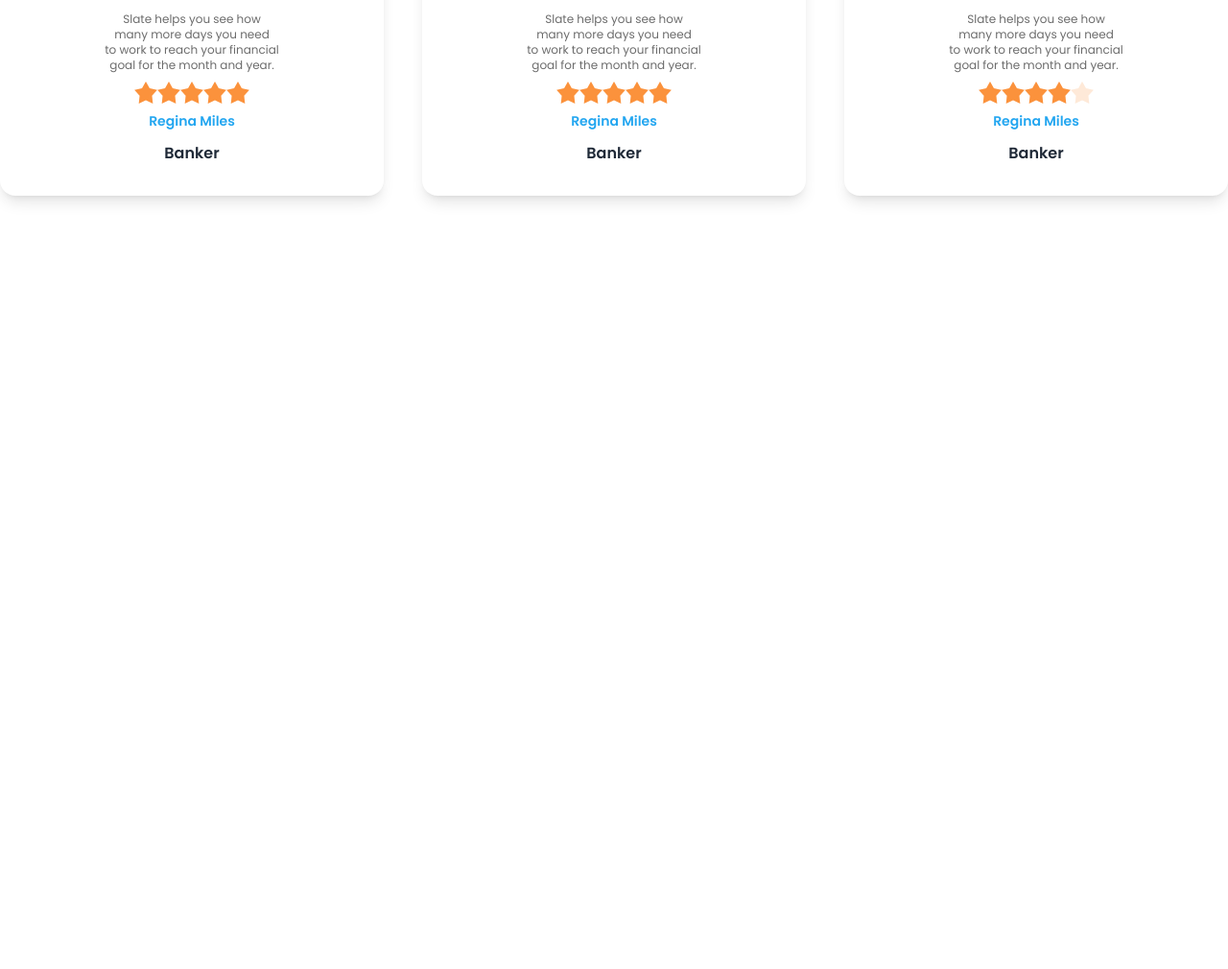
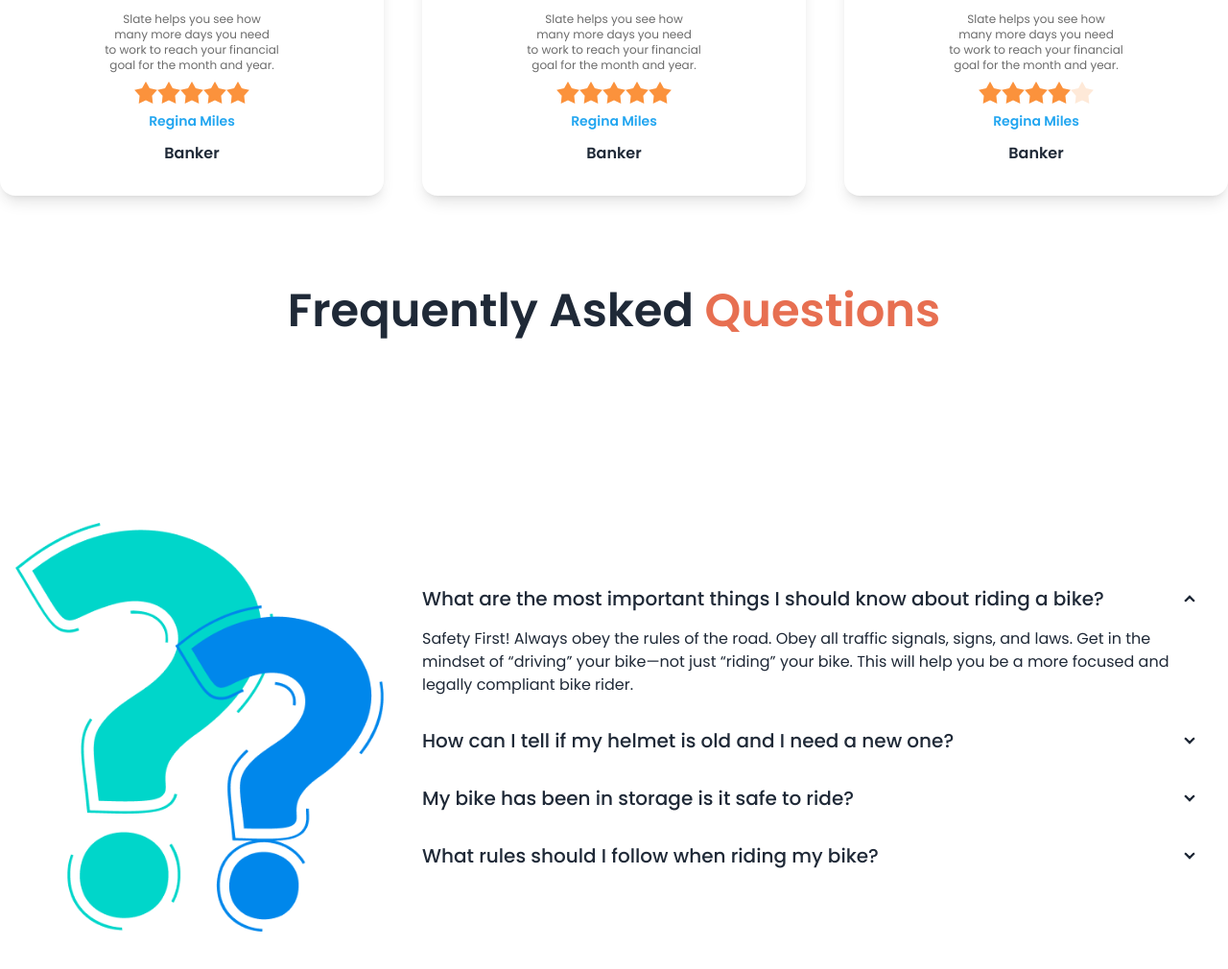
Before and after one commit to khotijaakther/Biker-Zone, a plain HTML site: page index.html in a window 1280 px wide. Shown: the part 2177-3187 px from the top of the page at 96% size. Before the commit the page ends 2477 px from the top, so only its background shows below. Drawn offline with nearby package versions, Linux system fonts and the light colour scheme.

Commit message:
added faq section

```diff
--- a/index.html
+++ b/index.html
@@ -261,6 +261,52 @@
                       </div>
                   </div>
               </section>
+              <!--faq section-->
+              <section class="my-24">
+                <h3 class="text-5xl font-semibold text-center">Frequently Asked <span class="text-bike-primary">Questions</span></h3>
+                <div class="hero min-h-screen pt-5">
+                  <div class="hero-content flex-col lg:flex-row gap-6">
+                    <img src="/images/others/faq.png" class="w-1/2 lg:max-w-sm" />
+                    <div>
+                      <div class="collapse collapse-arrow">
+                        <input type="radio" name="my-accordion-2" checked="checked" />
+                        <div class="collapse-title text-xl font-medium">
+                          What are the most important things I should know about riding a bike?
+                        </div>
+                        <div class="collapse-content">
+                          <p>Safety First! Always obey the rules of the road. Obey all traffic signals, signs, and laws. Get in the mindset of “driving” your bike—not just “riding” your bike. This will help you be a more focused and legally compliant bike rider. </p>
+                        </div>
+                      </div>
+                      <div class="collapse collapse-arrow">
+                        <input type="radio" name="my-accordion-2" />
+                        <div class="collapse-title text-xl font-medium">
+                          How can I tell if my helmet is old and I need a new one?
+                        </div>
+                        <div class="collapse-content">
+                          <p>Safety First! Always obey the rules of the road. Obey all traffic signals, signs, and laws. Get in the mindset of “driving” your bike—not just “riding” your bike. This will help you be a more focused and legally compliant bike rider. </p>
+                        </div>
+                      </div>
+                      <div class="collapse collapse-arrow">
+                        <input type="radio" name="my-accordion-2" />
+                        <div class="collapse-title text-xl font-medium">
+                          My bike has been in storage is it safe to ride?
+                        </div>
+                        <div class="collapse-content">
+                          <p>Safety First! Always obey the rules of the road. Obey all traffic signals, signs, and laws. Get in the mindset of “driving” your bike—not just “riding” your bike. This will help you be a more focused and legally compliant bike rider. </p>
+                        </div>
+                        <div class="collapse collapse-arrow">
+                          <input type="radio" name="my-accordion-2" />
+                          <div class="collapse-title text-xl font-medium">
+                            What rules should I follow when riding my bike?
+                          </div>
+                          <div class="collapse-content">
+                            <p>Safety First! Always obey the rules of the road. Obey all traffic signals, signs, and laws. Get in the mindset of “driving” your bike—not just “riding” your bike. This will help you be a more focused and legally compliant bike rider. </p>
+                          </div>
+                      </div>
+                    </div>
+                  </div>
+                </div>
+              </section>
        </main>
        <footer>
 
```
